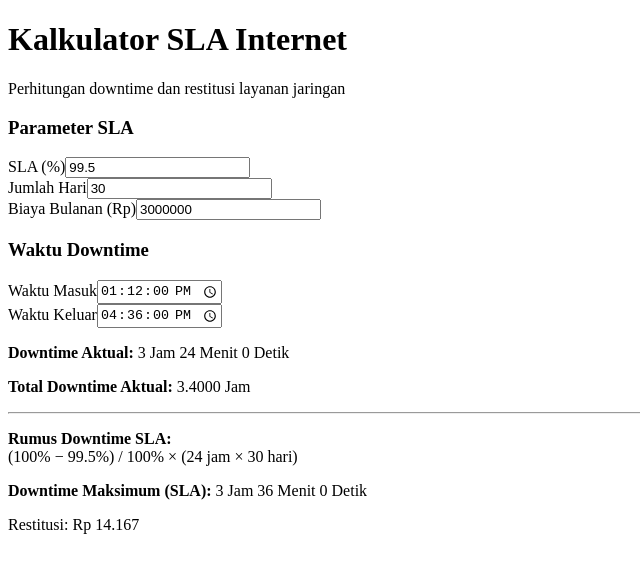
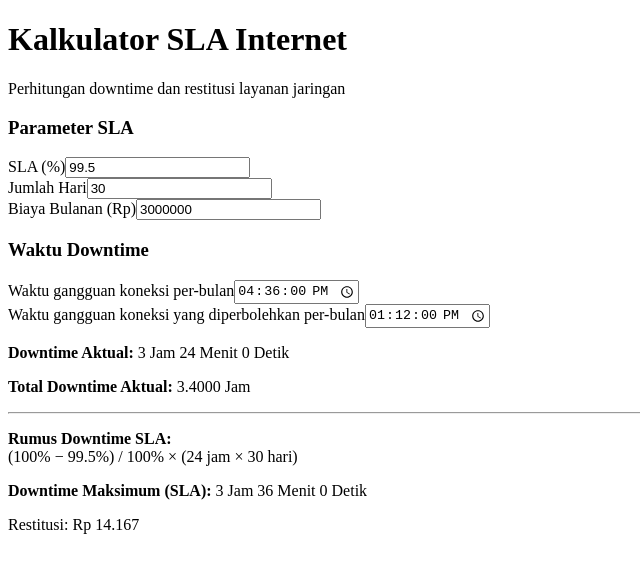
Before and after one commit to MuhamadFahmiRizal/KalkulatorSLA, a Next.js app: page / in a window 1280 px wide. Shown: the top 572 px of the page, without its empty margins (0-640 px from the left). Built offline with nearby package versions, Linux system fonts and the light colour scheme.

Commit message:
Swap input values for Waktu Masuk and Waktu Keluar

```diff
--- a/app/page.tsx
+++ b/app/page.tsx
@@ -108,23 +108,24 @@ export default function Home() {
           <h3 className="section-title">Waktu Downtime</h3>
 
           <div className="form-table two-col">
+
             <div className="form-group">
-              <label>Waktu Masuk</label>
+              <label>Waktu gangguan koneksi per-bulan</label>
+              <input
+                type="time"
+                step="1"
+                value={keluar}
+                onChange={(e) => setKeluar(e.target.value)}
+              />
+            </div>
+
+            <div className="form-group">
+              <label>Waktu gangguan koneksi yang diperbolehkan per-bulan</label>
               <input
                 type="time"
                 step="1"
                 value={masuk}
                 onChange={(e) => setMasuk(e.target.value)}
-              />
-            </div>
-
-            <div className="form-group">
-              <label>Waktu Keluar</label>
-              <input
-                type="time"
-                step="1"
-                value={keluar}
-                onChange={(e) => setKeluar(e.target.value)}
               />
             </div>
           </div>
```
